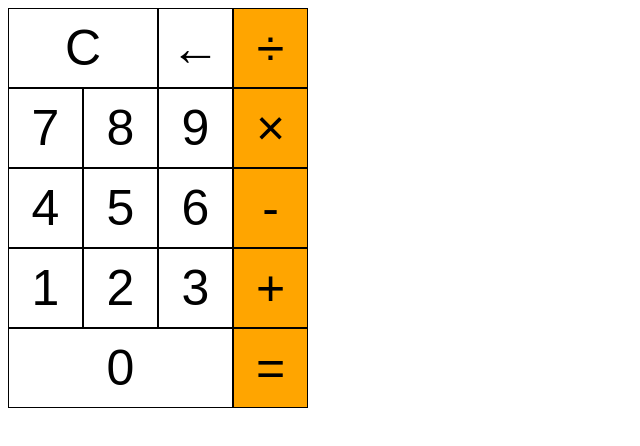
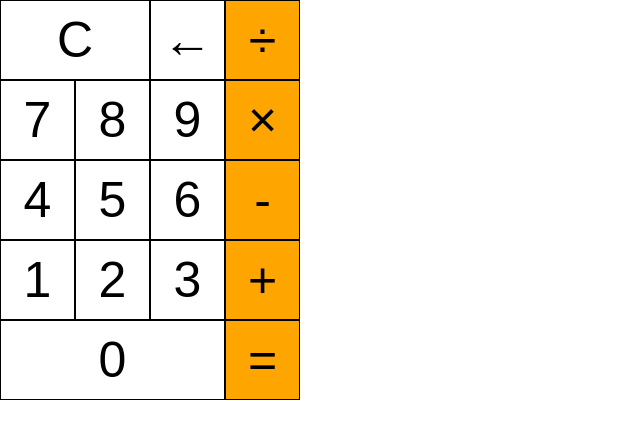
Before and after one commit to falekunal/html-css, a plain HTML site: page Web Devlopment/calculator/index.html in a window 1280 px wide. Shown: the whole page, without its empty margins (0-640 px from the left). Drawn offline with Linux system fonts and the light colour scheme.

Commit message:
Update styles.css

```diff
--- a/Web Devlopment/calculator/styles.css
+++ b/Web Devlopment/calculator/styles.css
@@ -1,3 +1,10 @@
+*{
+    box-sizing: border-box;
+}
+body{
+    padding:0;
+    margin:0;
+}
 .op{
     background-color: orange;
     border: 1px solid black;
```
